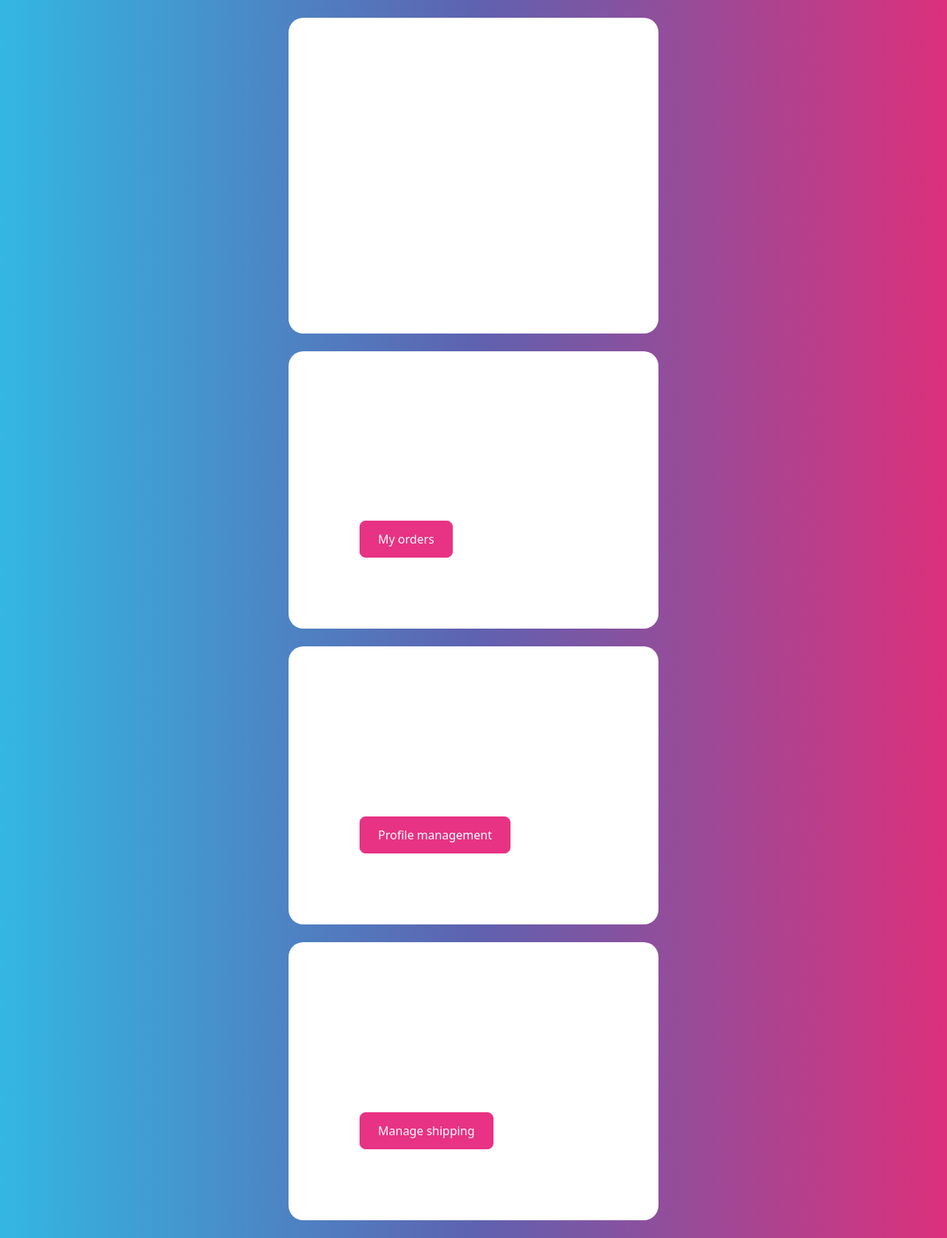
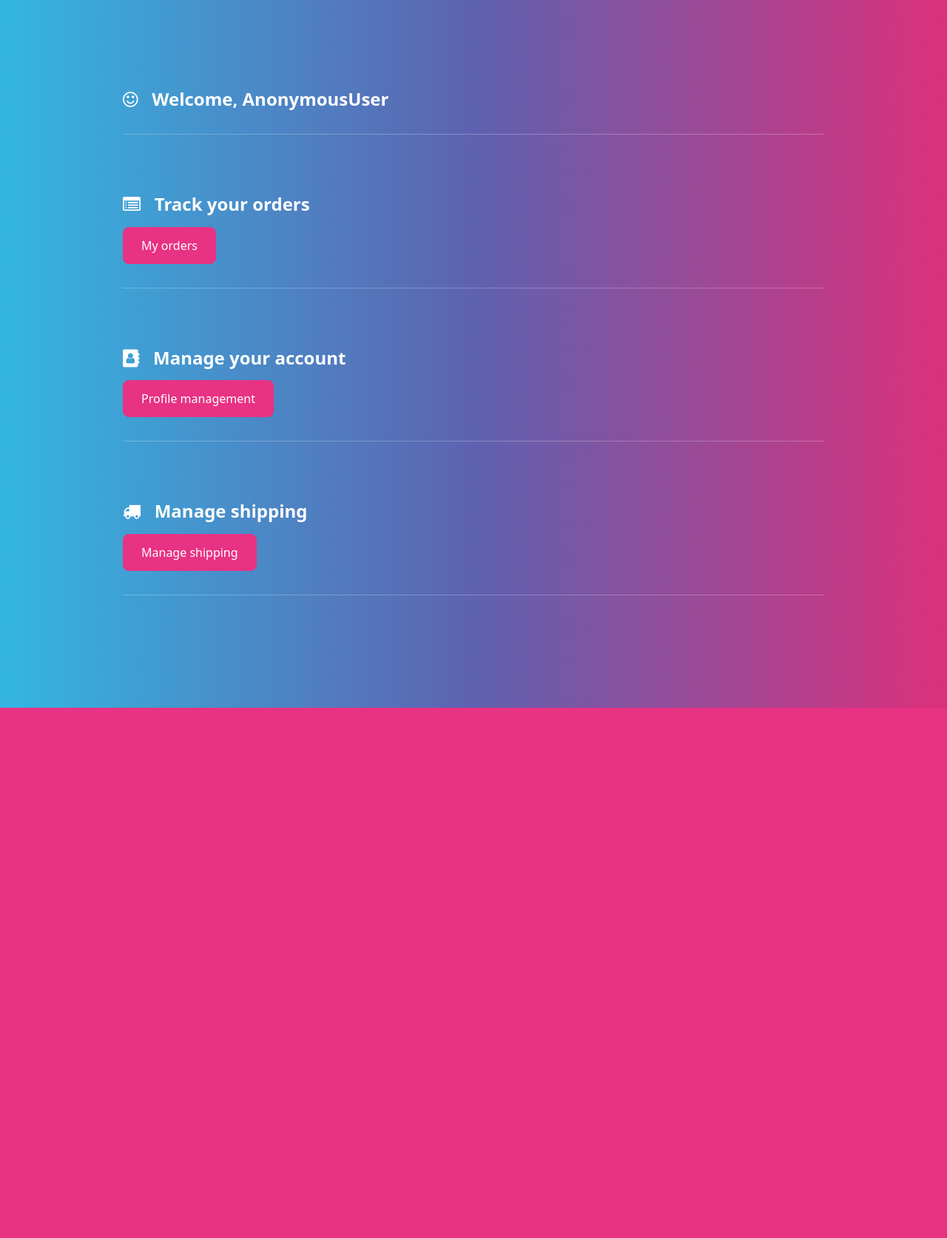
Before and after one commit to apzlx/eCommerce-AlpineAction, a Django app: template account/templates/account/dashboard.html in a window 1280 px wide. Shown: the part 82-1756 px from the top of the page at 74% size. After the commit the page ends 1039 px from the top, so only its background shows below. Run offline with Django 4.2, Linux system fonts and the light colour scheme; the template is opened without the code that fills it: most values are stand-ins (such as "Sample title", 1, 10 or a date in 2020); some libraries are stand-ins or nearby versions.

Commit message:
fix bugs

```diff
--- a/account/templates/account/dashboard.html
+++ b/account/templates/account/dashboard.html
@@ -27,67 +27,28 @@
 
     <br>
 
-    <div class="container bg-white shadow-md p-5 form-layout">
-
-        <h4> <i class="fa fa-hand-paper-o" aria-hidden="true"></i> &nbsp; Welcome, {{user}} </h4>
-
+    <div class="container shadow-md p-5 form-group">
+        <h4> <i class="fa fa-smile-o" aria-hidden="true"></i> &nbsp; Welcome, {{user}} </h4>
         <hr>
-
-        <p> This is your dashboard where you can perform any of the following: </p>
-
-        <li> Track your orders </li>
-        <li> Manage your account </li>
-
-
-    </div>
-
-    <br>
-
-    <div class="container bg-white shadow-md p-5 form-layout">
-
+        <br><br>
         <h4> <i class="fa fa-list-alt" aria-hidden="true"></i> &nbsp; Track your orders </h4>
-
-        <hr>
-
-        <p> Track all of your orders here... </p>
 
         <a class="btn btn-primary navbar-btn text-white" type="button"  href="{% url 'track-orders' %}"> My orders </a>
 
-    </div>
-
-    <br>
-
-
-    <div class="container bg-white shadow-md p-5 form-layout">
+        <hr>
+        <br><br>
 
         <h4> <i class="fa fa-address-book" aria-hidden="true"></i> &nbsp; Manage your account </h4>
 
-        <hr>
-
-        <p> Update or delete your account </p>
-
-
-
-
-
         <a class="btn btn-primary navbar-btn text-white" type="button"  href="{% url 'profile-management' %}"> Profile management </a>
 
-    </div>
+        <hr>
+        <br><br>
 
-    <br>
-
-
-    <div class="container bg-white shadow-md p-5 form-layout">
-
-        <h4> <i class="fa fa-chevron-circle-right" aria-hidden="true"></i> &nbsp; Manage shipping </h4>
-
-        <hr>
-
-        <p> Enter in a shipping address </p>
-
+        <h4> <i class="fa fa-truck" aria-hidden="true"></i> &nbsp; Manage shipping </h4>
 
         <a class="btn btn-primary navbar-btn text-white" type="button"  href="{% url 'manage-shipping' %}"> Manage shipping </a>
-
+        <hr>
     </div>
 
     <br>
--- a/account/templates/account/my-login.html
+++ b/account/templates/account/my-login.html
@@ -29,7 +29,7 @@
 
         <br>
 
-        <div class="container bg-white shadow-md p-5 form-layout">
+        <div class="container shadow-md p-5 form-group">
 
             <h3> Login to your account </h3>
 
@@ -43,14 +43,11 @@
 
                 {{form.username|as_crispy_field}}
 
-
                 <br>
-
 
                 {{form.password|as_crispy_field}}
 
                 <br>
-
 
                 <button type="submit" class="btn btn-primary navbar-btn text-white w-100 p-2"> <i class="fa fa-key" aria-hidden="true"></i> &nbsp; Login </button>
 
--- a/account/templates/account/registration/email-verification-failed.html
+++ b/account/templates/account/registration/email-verification-failed.html
@@ -23,7 +23,7 @@
 
     <br>
 
-    <div class="container bg-white shadow-md p-5 form-layout">
+    <div class="container bg-white shadow-md p-5 form-group">
 
         <div class="text-center">
 
--- a/account/templates/account/track-orders.html
+++ b/account/templates/account/track-orders.html
@@ -25,7 +25,7 @@
 
     <br>
 
-    <div class="container bg-white shadow-md p-5 form-layout ">
+    <div class="container shadow-md p-5 form-layout ">
 
         <h3> <i class="fa fa-list-alt" aria-hidden="true"></i> &nbsp; My orders </h3>
 
@@ -38,7 +38,7 @@
 
     <br>
 
-    <div class="container bg-white shadow-md p-5 form-layout ">
+    <div class="container shadow-md p-5 form-layout ">
 
         {% for order in orders %}
 
```
Also changed, not shown: account/templates/account/profile-management.html (+3 -17 lines), account/templates/account/registration/register.html (+4 -15 lines), cart/templates/cart/cart-summary.html (+12 -24 lines), store/templates/store/store.html (+6 -6 lines).
